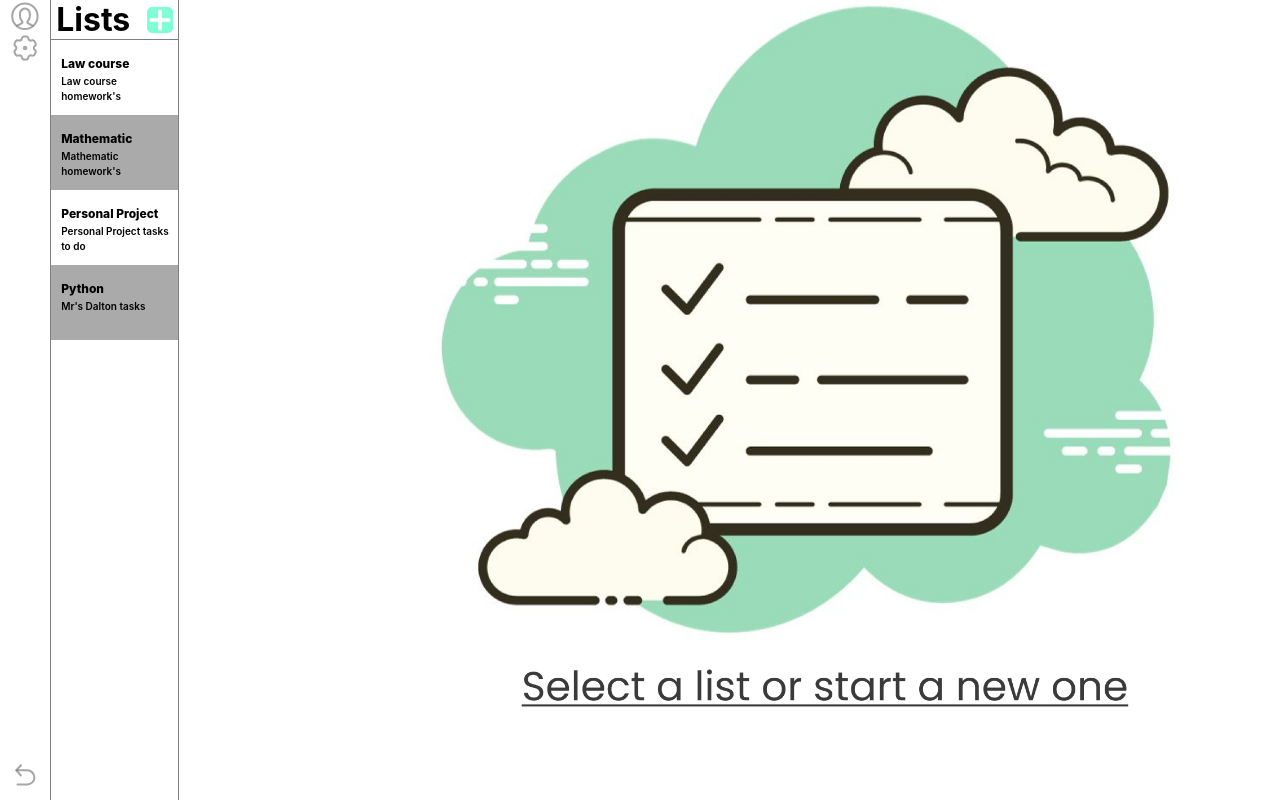
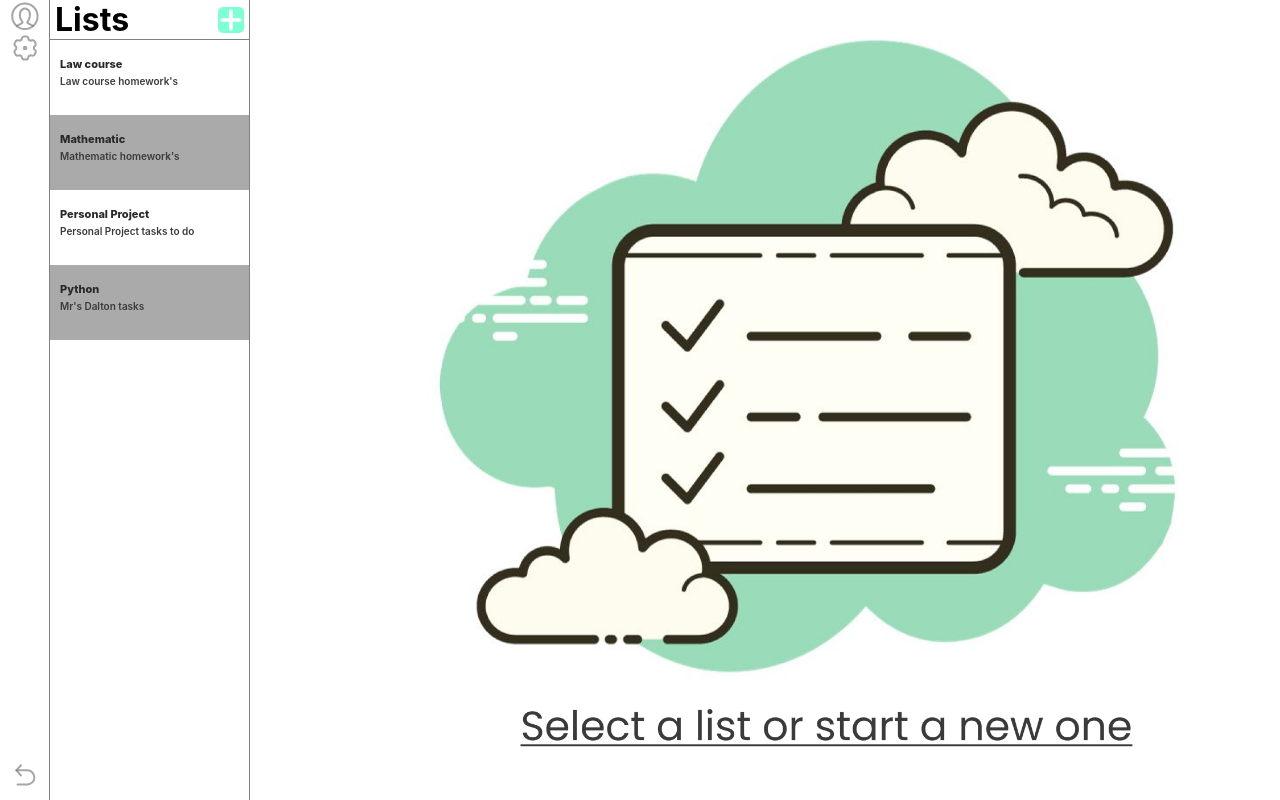
Before and after one commit to Lucas-Cunhaa/ToDo-List-Project, a React (Vite) app in the folder my-vue-app/: page /home in a window 1280 px wide. Built offline with nearby package versions, Linux system fonts and the light colour scheme.

Commit message:
Adding home page complete

```diff
--- a/my-vue-app/src/Css/formAddList.css
+++ b/my-vue-app/src/Css/formAddList.css
@@ -10,20 +10,19 @@
 .form-add{
     width: 40%;
     height: 50h;
-    margin: 5% 25%;
     background-color: rgb(255, 255, 255);
     box-shadow: 0px 4px 6px rgba(0, 0, 0, 0.1);
     transition: box-shadow 0.3s ease;
-    position: absolute;
-    left: 5%;
+    position: fixed;
+    top : 50%;
+    left: 50%;
+    transform: translate(-50%, -50%);
 }
 .addList-form-group{
    display: flex;
    flex-direction: column;
    margin-top: 20px;
    width: 100%;
-
-
 }
 .label-button{
     cursor: pointer;
--- a/my-vue-app/src/Css/homePage.css
+++ b/my-vue-app/src/Css/homePage.css
@@ -0,0 +1,15 @@
+.home-img {
+    height: auto;
+    position: relative;
+    z-index: -10;
+    width: 100%;
+    max-width: 800px;
+}
+.home-page {
+    display: flex;
+    flex-direction: row;
+    align-items: center;
+}
+.img-container{
+    width: 100%;
+}
--- a/my-vue-app/src/Css/list.css
+++ b/my-vue-app/src/Css/list.css
@@ -25,13 +25,13 @@
     background-color: var(--gray-default-color);
 }
 .list-name{
-    font-size: 12px;
-    color : black;
+    font-size: 11px;
+    color : rgb(41, 41, 41);
     font-weight: 800;
 }
 .list-description {
     font-size: 10px;
-    color : black;
+    color : rgb(59, 59, 59);
     font-weight: 600;
     margin: -15px 0 0 10px;
 }
--- a/my-vue-app/src/Css/sideBar.css
+++ b/my-vue-app/src/Css/sideBar.css
@@ -1,18 +1,14 @@
-.sideBar-div{
-    background-color: rgb(255, 255, 255);
-    position: relative;
-}
+
 .sideBar{
     display: flex;
     flex-direction: row;
-    width: 20%;
+    width: 50%;
     height: 100vh;
-
 }
 .side-left{
     display: flex;
     flex-direction: column;
-    width: 20%;
+    width: 50px;
     height: 100%;
     border-right: solid 1px gray;
     align-items: center;
@@ -29,7 +25,7 @@
 .side-right {
  display: flex;
  flex-direction: column;
- width: 10vw
+ width: 200px
 }
 .side-right-top {
     width: 100%;
@@ -53,10 +49,3 @@
     border-radius: 5px;
     margin-right: 5px;
 }
-.home-img {
-    height: 90vh;
-    margin-left: 250px;
-}
-.container-section {
-    width: 10%;
-}
--- a/my-vue-app/src/components/SideBar.tsx
+++ b/my-vue-app/src/components/SideBar.tsx
@@ -13,8 +13,8 @@ const SideBar = () => {
   }
 
   return (
+    <>
 
-    <div className="sideBar-div">
 
       <div className="sideBar">
         <div className="side-left">
@@ -126,16 +126,12 @@ const SideBar = () => {
 
    </div>
 
-          <div className="container-section">
+
            { openForm && <FormAddList closeForm={setFalse}/>}
-           <img
-              src="\src\assets\homeList.png"
-              className="home-img"
-              alt="A list with clounds to start a new one"
-            ></img>
-          </div>
+
+
         </div>
-      </div>
+      </>
 
   );
 };
--- a/my-vue-app/src/main.tsx
+++ b/my-vue-app/src/main.tsx
@@ -5,7 +5,7 @@ import LoginPage from './pages/LoginPage.tsx'
 import RegisterPage from './pages/RegisterPage.tsx'
 import ErrorPage from './pages/ErrorPage.tsx'
 import HomePage from './pages/HomePage.tsx'
-
+import ToDoPage from './pages/ToDoPage.tsx'
 import { createBrowserRouter, RouterProvider } from 'react-router-dom'
 
 
@@ -25,6 +25,10 @@ const router = createBrowserRouter([
   {
     path: "/home",
     element: <HomePage />
+  } ,
+  {
+    path: "/toDo",
+    element: <ToDoPage />
   }
 ]);
 
--- a/my-vue-app/src/pages/HomePage.tsx
+++ b/my-vue-app/src/pages/HomePage.tsx
@@ -1,10 +1,22 @@
 import SideBar from "../components/SideBar";
+import "../Css/homePage.css"
 
 const HomePage = () => {
     return (
      <>
+        <div className="home-page">
          <SideBar></SideBar>
+
+         <div className="img-container"> <img
+              src="\src\assets\homeList.png"
+              className="home-img"
+              alt="A list with clounds to start a new one"
+            ></img>
+        </div>
+
+        </div>
      </>
+
 )
 
 }
--- a/my-vue-app/src/pages/LoginPage.tsx
+++ b/my-vue-app/src/pages/LoginPage.tsx
@@ -24,7 +24,7 @@ const LoginPage = () => {
                         <div className="navBarLogin" >
                          <NavBar link='register'> Do not have an account yet? Sign Up </NavBar>
                          <NavBar link='home'> Do not have an account yet? Sign Up </NavBar>
-                         <NavBar link='addList'> Do not have an account yet? Sign Up </NavBar>
+                         <NavBar link='toDo'> Do not have an account yet? Sign Up </NavBar>
                         </div>
 
 
--- /dev/null
+++ b/my-vue-app/src/pages/ToDoPage.tsx
@@ -0,0 +1,21 @@
+import TopBar from "../components/TopBar";
+import SideBar from "../components/SideBar";
+
+const ToDoPage = () => {
+    return(
+        <>
+        <div className="right-side">
+            <SideBar />
+        </div>
+        <div className="top-side">
+            <TopBar />
+
+         </div>
+         <div className="to-do-section">
+
+         </div>
+
+        </>
+    )
+}
+export default ToDoPage
```
Also changed, not shown: my-vue-app/src/components/TopBar.tsx (added, +36 -0 lines), my-vue-app/src/Css/toDo.css (added), my-vue-app/src/assets/delete.svg (added).
